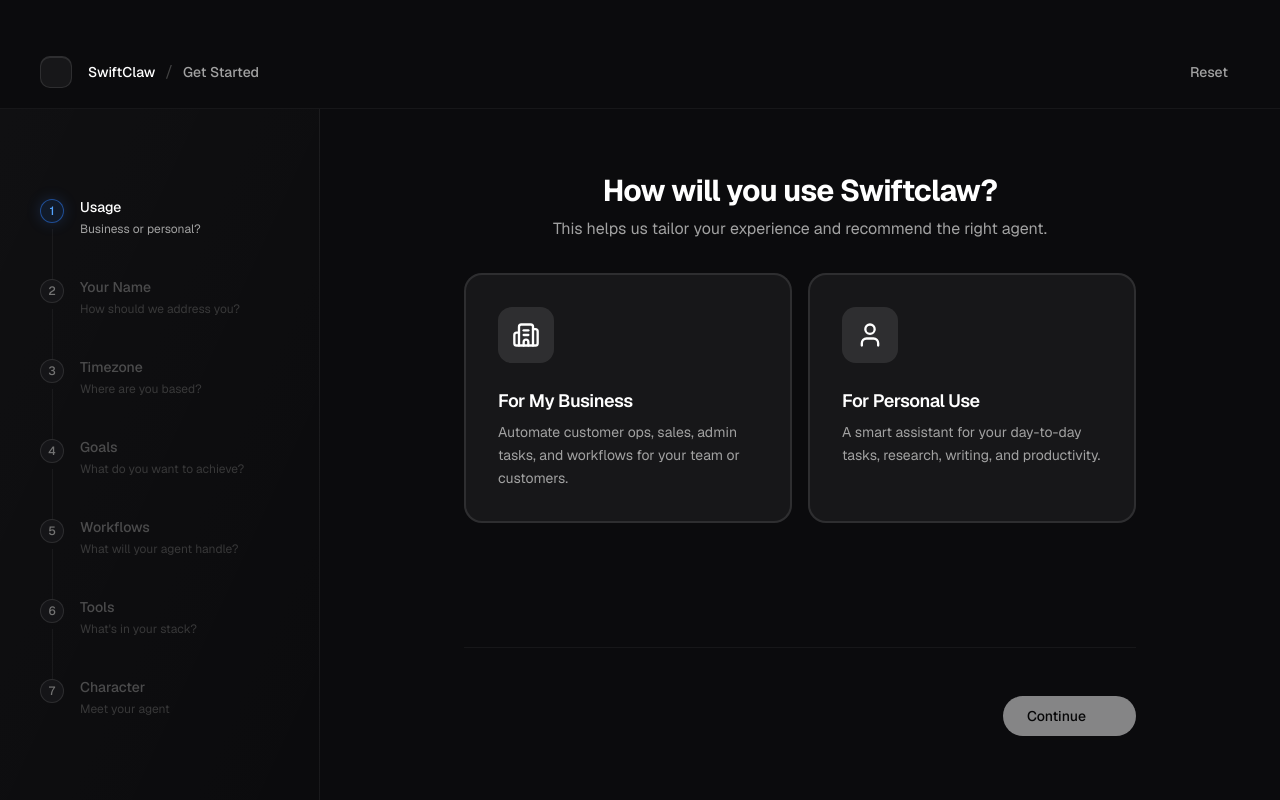
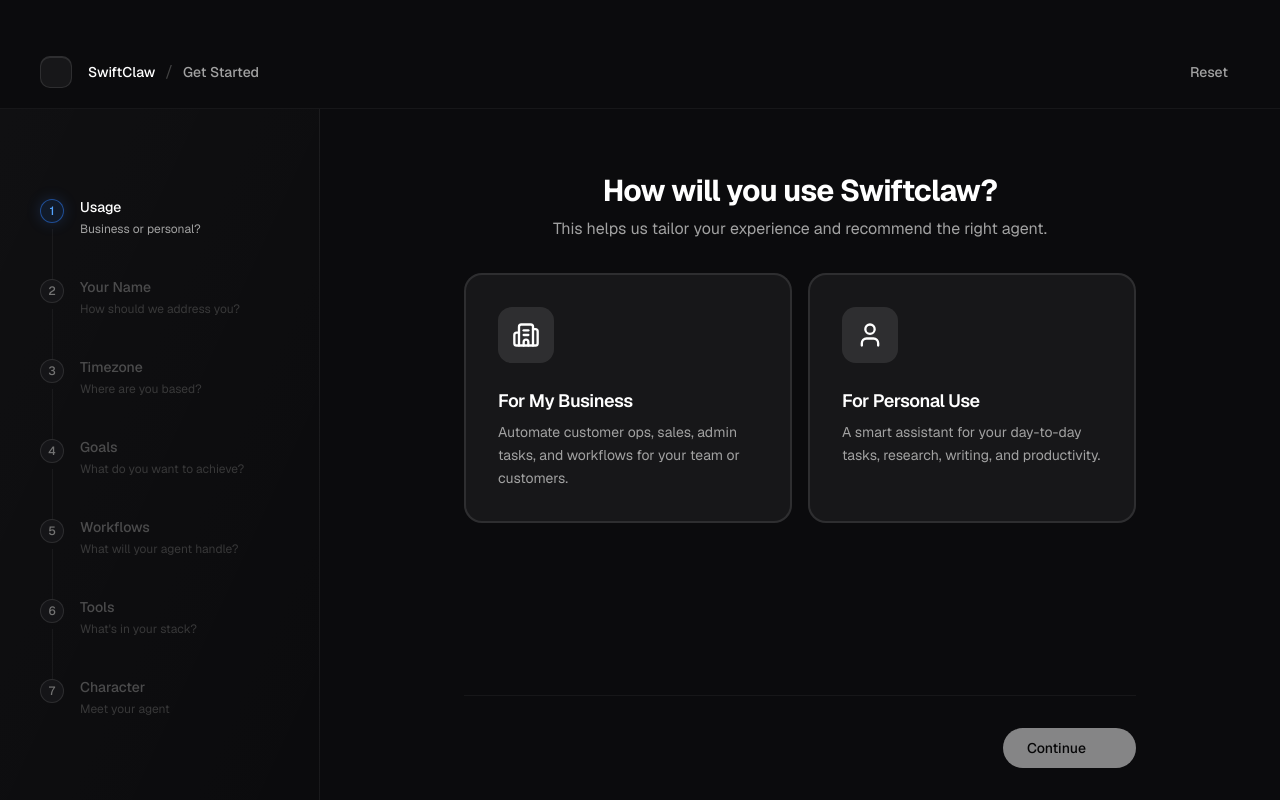
Before and after one commit to anthonyyoo24/swiftclaw-app, a Next.js app: page /onboarding/personalize in a window 1280 px wide. Built offline with nearby package versions, Linux system fonts and the light colour scheme; some icons are missing.

Commit message:
Refactor Wizard layout to fix the footer at the bottom of the right pane, remove global Enter key progression handling, and adjust footer padding.

```diff
--- a/src/components/ui/wizard/WizardFooter.tsx
+++ b/src/components/ui/wizard/WizardFooter.tsx
@@ -21,7 +21,7 @@ export function WizardFooter({
     const isLastStep = currentStepIndex === totalSteps - 1;
 
     return (
-        <div className="mt-auto pt-12 border-t border-white/5 flex gap-4 items-center justify-between">
+        <div className="mt-auto pt-8 border-t border-white/5 flex gap-4 items-center justify-between">
             {currentStepIndex > 0 ? (
                 <button
                     type="button"
--- a/src/components/ui/wizard/WizardShell.tsx
+++ b/src/components/ui/wizard/WizardShell.tsx
@@ -103,11 +103,18 @@ export function WizardShell({
                     onStepClick={onStepClick}
                 />
 
-                <main className="flex-1 p-8 sm:p-12 lg:p-16 overflow-y-auto flex flex-col bg-transparent">
-                    <div className="max-w-2xl w-full mx-auto flex-1 flex flex-col relative z-10">
+                <main className="flex-1 flex flex-col overflow-hidden bg-transparent">
+                    {/* Scrollable content area */}
+                    <div className="flex-1 overflow-y-auto px-8 sm:px-12 lg:px-16 pt-8 sm:pt-12 lg:pt-16 pb-8">
+                        <div className="max-w-2xl w-full mx-auto relative z-10">
                             {children}
+                        </div>
+                    </div>
 
+                    {/* Footer pinned to the bottom of the right pane */}
                     {(deployState === 'idle') && (
+                        <div className="shrink-0 px-8 sm:px-12 lg:px-16 pb-8 bg-transparent">
+                            <div className="max-w-2xl w-full mx-auto">
                                 <WizardFooter
                                     currentStepIndex={currentStepIndex}
                                     totalSteps={steps.length}
@@ -116,8 +123,9 @@ export function WizardShell({
                                     onBack={onBack}
                                     onNext={onNext}
                                 />
+                            </div>
+                        </div>
                     )}
-                    </div>
                 </main>
             </div>
         </div>
```
Lines whose indentation alone changed are shown as unchanged.
